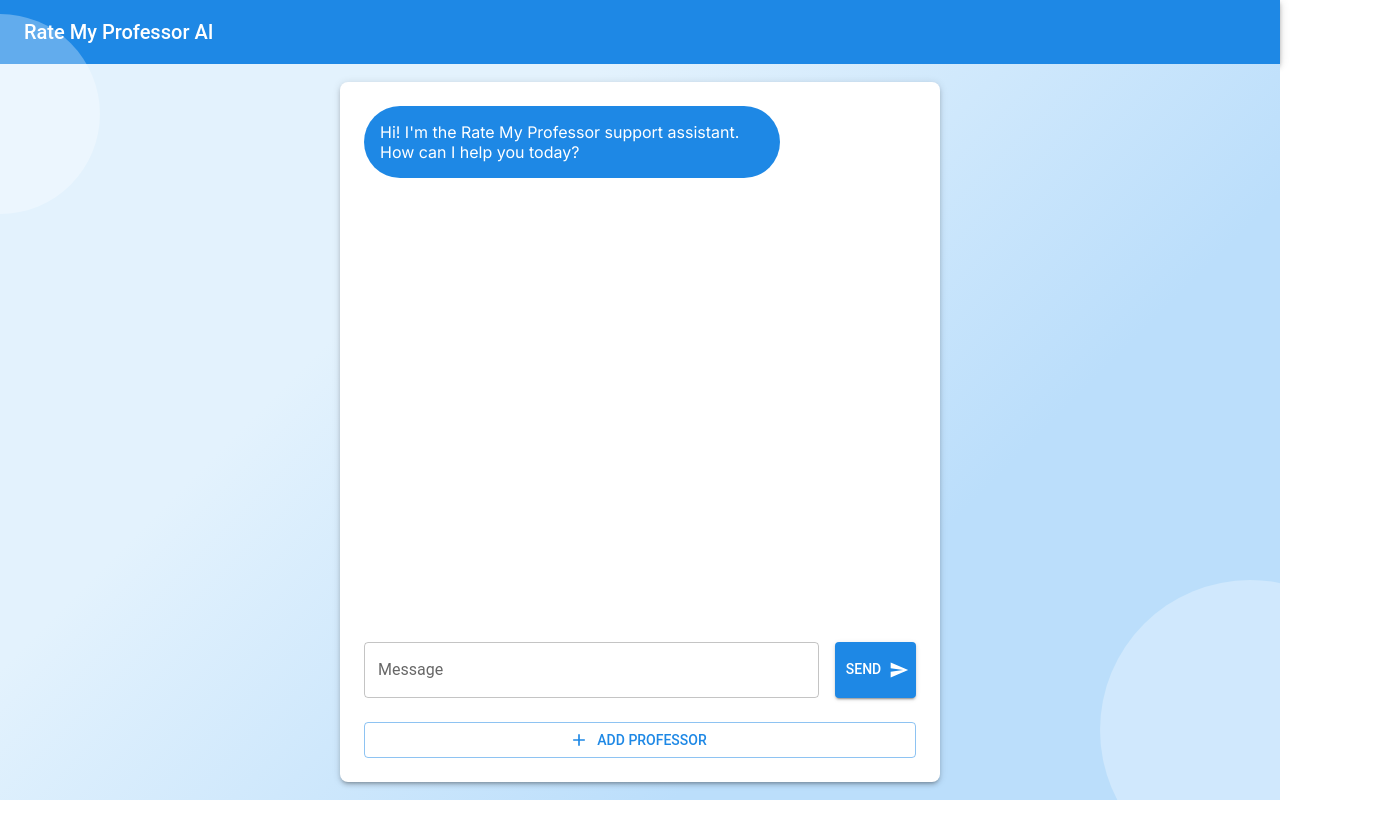
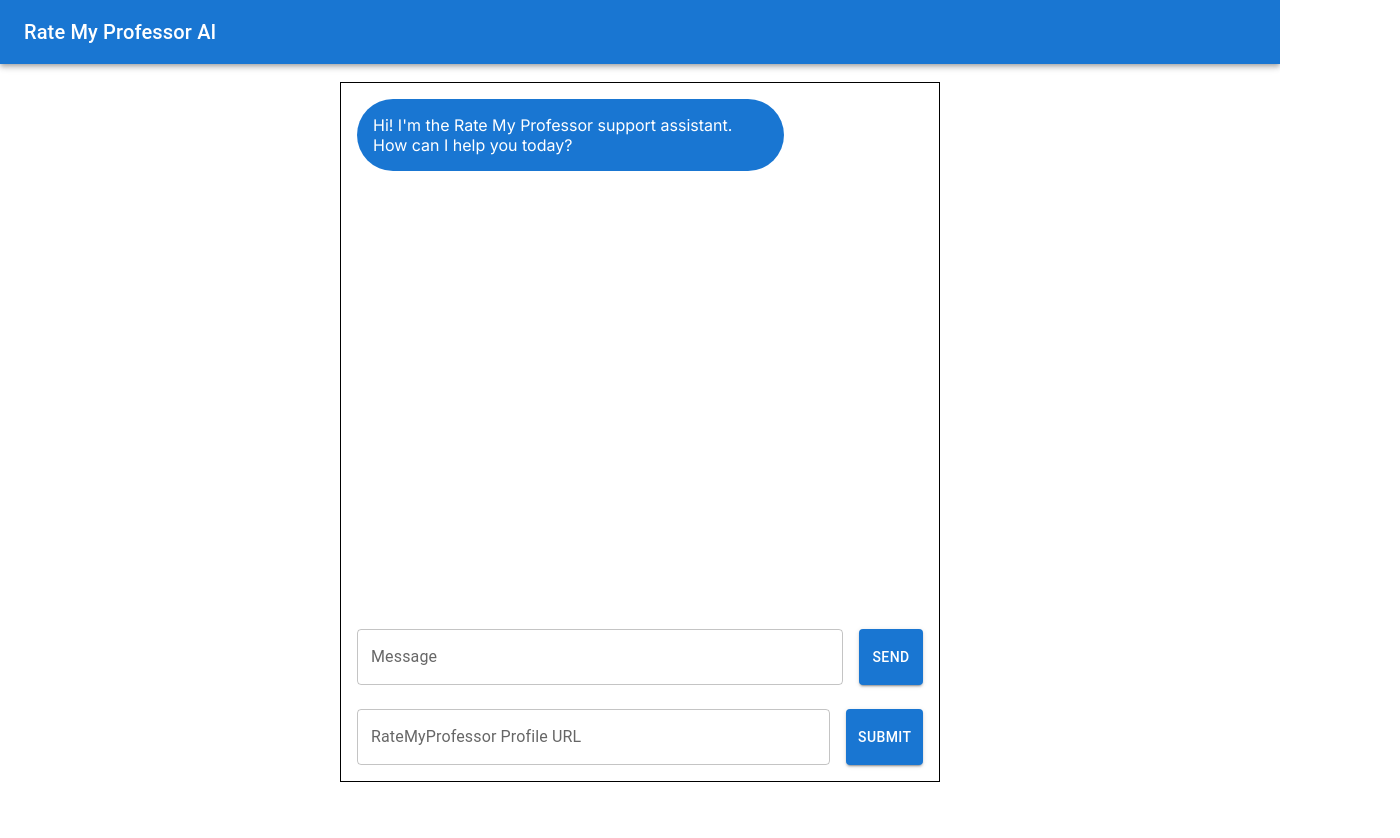
Before and after one commit to kylehuang041/ai-rag-ratemyprofessor, a Next.js app: page / in a window 1280 px wide. Shown: the top 838 px of the page, 1400 px wide, since content can reach past the window. After the commit the page ends 800 px from the top, so only its background shows below. Built offline with nearby package versions, Linux system fonts and the light colour scheme.

Commit message:
Actually reverted the changes

```diff
--- a/app/page.js
+++ b/app/page.js
@@ -1,84 +1,51 @@
 "use client";
 
 import { useState } from "react";
-import {
-  Box,
-  Stack,
-  TextField,
-  Button,
-  Toolbar,
-  AppBar,
-  Typography,
-  CircularProgress,
-  Snackbar,
-  Alert,
-  IconButton,
-} from "@mui/material";
-import { createTheme, ThemeProvider } from "@mui/material/styles";
-import SendIcon from "@mui/icons-material/Send";
-import LinkIcon from "@mui/icons-material/Link";
-import AddIcon from "@mui/icons-material/Add";
-import CloseIcon from "@mui/icons-material/Close";
-
-const theme = createTheme({
-  typography: {
-    fontFamily: "Roboto, sans-serif",
-  },
-  palette: {
-    primary: {
-      main: "#1E88E5",
-    },
-    secondary: {
-      main: "#424242",
-    },
-  },
-});
+import { Box, Stack, TextField, Button, Toolbar, AppBar, Typography } from "@mui/material";
 
 export default function Home() {
   const [messages, setMessages] = useState([
     {
       role: "assistant",
-      content: "Hi! I'm the Rate My Professor support assistant. How can I help you today?",
+      content:
+        "Hi! I'm the Rate My Professor support assistant. How can I help you today?",
     },
   ]);
   const [message, setMessage] = useState("");
   const [professorLink, setProfessorLink] = useState("");
-  const [showProfessorInput, setShowProfessorInput] = useState(false);
-  const [loading, setLoading] = useState(false);
-  const [error, setError] = useState("");
-  const [showError, setShowError] = useState(false);
 
+  // Function to send a message
   const sendMessage = async () => {
     setMessages((messages) => [
       ...messages,
       { role: "user", content: message },
       { role: "assistant", content: "" },
     ]);
+
+    // Reset the input field
     setMessage("");
-    setLoading(true);
 
-    try {
+    // Send message to the API
     const response = await fetch("/api/chat", {
       method: "POST",
       headers: {
         "Content-Type": "application/json",
       },
       body: JSON.stringify([...messages, { role: "user", content: message }]),
-      });
+    }).then(async (res) => {
+      const reader = res.body.getReader();
+      const decoder = new TextDecoder();
 
-      const reader = response.body.getReader();
-      const decoder = new TextDecoder();
       let result = "";
-
-      reader.read().then(function processText({ done, value }) {
+      return reader.read().then(function processText({ done, value }) {
         if (done) {
-          setLoading(false);
           return result;
         }
         const text = decoder.decode(value || new Uint8Array(), {
           stream: true,
         });
 
+        // Update messages with the complete response
         setMessages((messages) => {
           const lastMessage = messages[messages.length - 1];
           const otherMessages = messages.slice(0, messages.length - 1);
@@ -90,19 +57,13 @@
 
         return reader.read().then(processText);
       });
-    } catch (error) {
-      setLoading(false);
-      setError("Failed to send the message. Please try again.");
-      setShowError(true);
-    }
+    });
   };
 
   const submitProfessorLink = async () => {
-    setLoading(true);
-    try {
     const response = await fetch("/api/submit-professor-link", {
       method: "POST",
-        headers: {
+      heards: {
         "Content-Type": "application/json",
       },
       body: JSON.stringify({ link: professorLink }),
@@ -115,17 +76,10 @@
     }
 
     setProfessorLink("");
-      setShowProfessorInput(false);
-    } catch (error) {
-      setError("Failed to submit the professor link. Please try again.");
-      setShowError(true);
-    } finally {
-      setLoading(false);
-    }
   };
 
   return (
-    <ThemeProvider theme={theme}>
+    <>
       <AppBar position="static">
         <Toolbar>
           <Typography variant="h6" component="div">
@@ -141,70 +95,47 @@
         flexDirection="column"
         justifyContent="center"
         alignItems="center"
-        sx={{
-          background: "linear-gradient(135deg, #E3F2FD 30%, #BBDEFB 70%)",
-          backgroundSize: "cover",
-          backgroundPosition: "center",
-          position: "relative",
-        }}
+        p={2}
+        overflow="hidden"
       >
-        {/* Abstract shapes for the background */}
-        <Box
-          sx={{
-            position: "absolute",
-            top: "-50px",
-            left: "-100px",
-            width: "200px",
-            height: "200px",
-            borderRadius: "50%",
-            background: "rgba(255, 255, 255, 0.3)",
-            zIndex: 1,
-          }}
-        />
-        <Box
-          sx={{
-            position: "absolute",
-            bottom: "-80px",
-            right: "-120px",
-            width: "300px",
-            height: "300px",
-            borderRadius: "50%",
-            background: "rgba(255, 255, 255, 0.3)",
-            zIndex: 1,
-          }}
-        />
-
         <Stack
           direction="column"
           width="100%"
           maxWidth="600px"
           height="700px"
-          borderRadius={2}
-          boxShadow={3}
-          p={3}
+          border="1px solid black"
+          p={2}
           spacing={3}
-          bgcolor="white"
-          sx={{ zIndex: 2, position: "relative" }}
+          overflow="hidden"
         >
           <Stack
             direction="column"
             spacing={2}
             flexGrow={1}
             overflow="auto"
-            maxHeight="100%"
           >
             {messages.map((message, index) => (
               <Box
                 key={index}
                 display="flex"
-                justifyContent={message.role === "assistant" ? "flex-start" : "flex-end"}
-                pr={message.role === "assistant" ? 4 : 0}
-                pl={message.role !== "assistant" ? 4 : 0}
+                justifyContent={
+                  message.role === "assistant" ? "flex-start" : "flex-end"
+                }
+                pr={
+                  message.role === "assistant" ? 4 : 0
+                }
+                pl={
+                  message.role !== "assistant" ? 4 : 0
+                }
                 width="100%"
                 boxSizing="border-box"
               >
                 <Box
-                  bgcolor={message.role === "assistant" ? theme.palette.primary.main : theme.palette.secondary.main}
+                  bgcolor={
+                    message.role === "assistant"
+                      ? "primary.main"
+                      : "secondary.main"
+                  }
                   color="white"
                   borderRadius={16}
                   p={2}
@@ -214,13 +145,7 @@
                 </Box>
               </Box>
             ))}
-            {loading && (
-              <Box display="flex" justifyContent="center" mt={2}>
-                <CircularProgress />
-              </Box>
-            )}
           </Stack>
-
           <Stack direction="row" spacing={2}>
             <TextField
               label="Message"
@@ -228,59 +153,23 @@
               value={message}
               onChange={(e) => setMessage(e.target.value)}
             />
-            <Button
-              variant="contained"
-              endIcon={<SendIcon />}
-              onClick={sendMessage}
-              disabled={loading}
-            >
+            <Button variant="contained" onClick={sendMessage}>
               Send
             </Button>
           </Stack>
-
-          {!showProfessorInput && (
-            <Button
-              variant="outlined"
-              startIcon={<AddIcon />}
-              onClick={() => setShowProfessorInput(true)}
-            >
-              Add Professor
-            </Button>
-          )}
-
-          {showProfessorInput && (
           <Stack direction="row" spacing={2} mt={2}>
             <TextField
-                label="Professor Link"
+              label="RateMyProfessor Profile URL"
               fullWidth
               value={professorLink}
               onChange={(e) => setProfessorLink(e.target.value)}
             />
-              <Button
-                variant="contained"
-                endIcon={<LinkIcon />}
-                onClick={submitProfessorLink}
-                disabled={loading}
-              >
+            <Button variant="contained" onClick={submitProfessorLink}>
               Submit
             </Button>
-              <IconButton onClick={() => setShowProfessorInput(false)}>
-                <CloseIcon />
-              </IconButton>
           </Stack>
-          )}
         </Stack>
-
-        <Snackbar
-          open={showError}
-          autoHideDuration={6000}
-          onClose={() => setShowError(false)}
-        >
-          <Alert severity="error" onClose={() => setShowError(false)}>
-            {error}
-          </Alert>
-        </Snackbar>
       </Box>
-    </ThemeProvider>
+    </>
   );
 }
```
Lines whose indentation alone changed are shown as unchanged.
